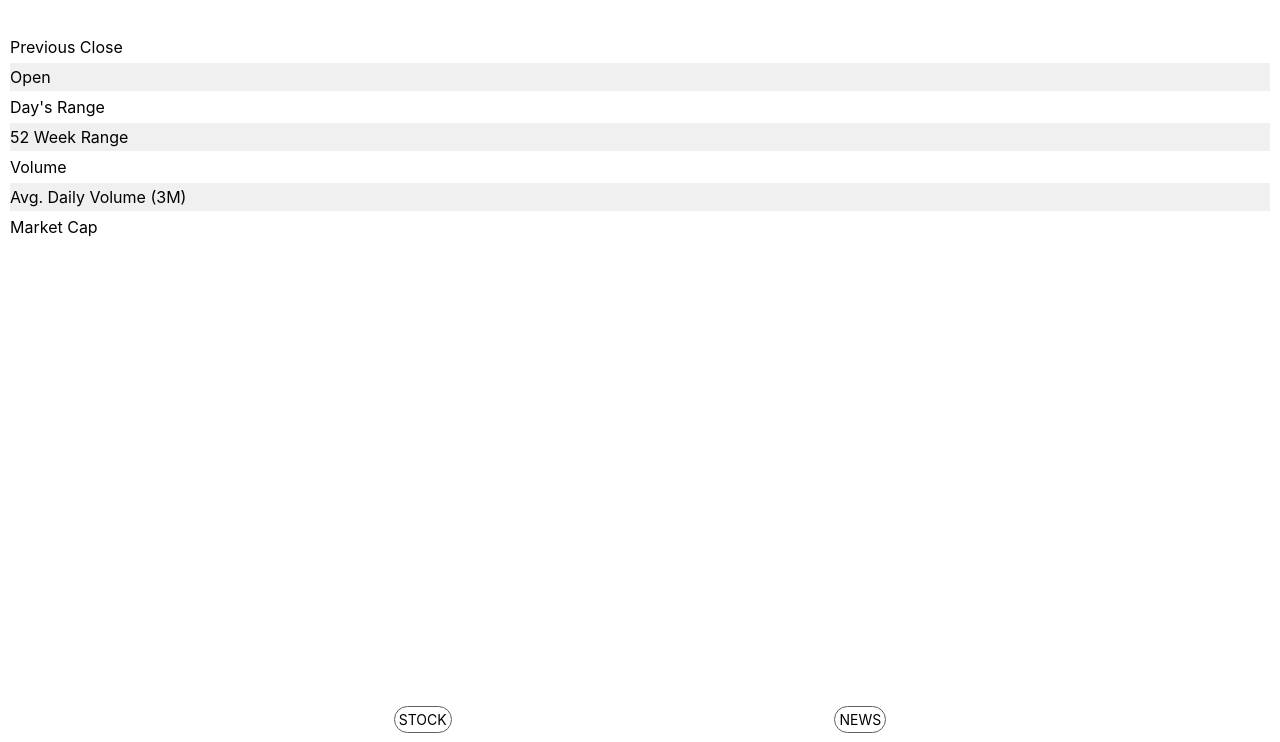
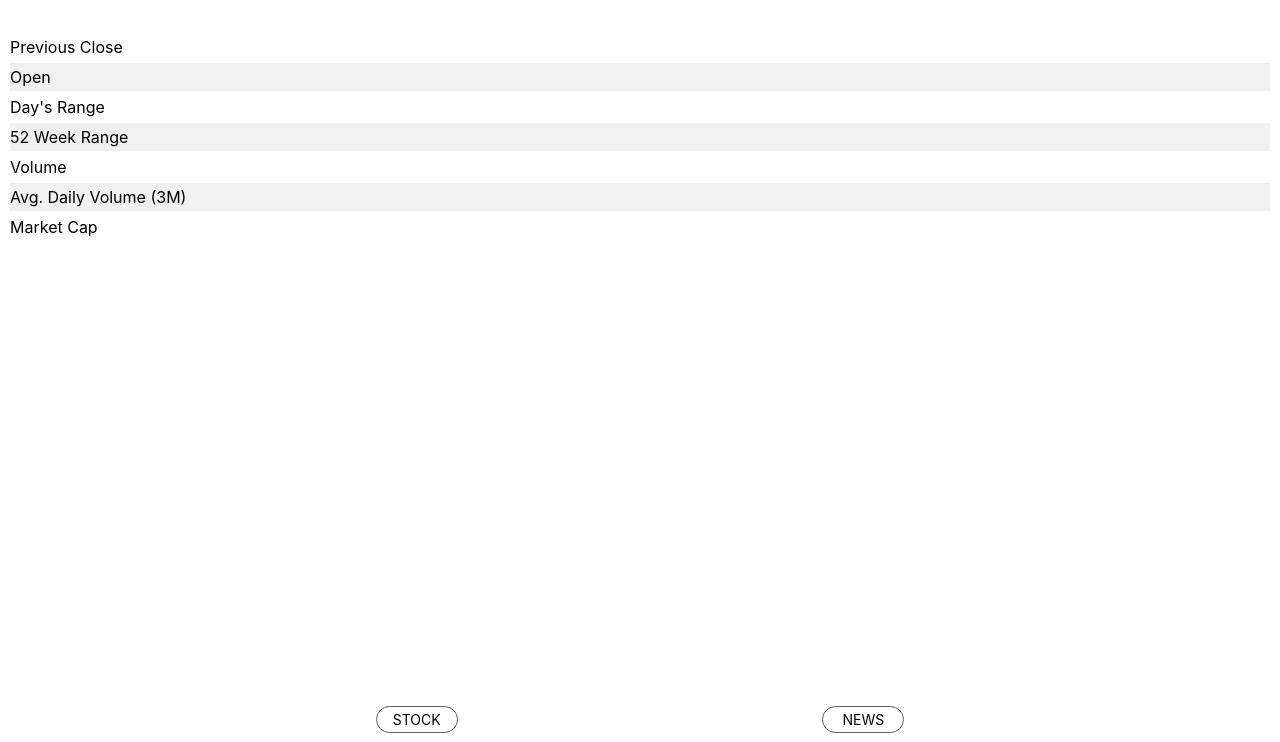
Before and after one commit to kenny-f/TeslaStonk, an Electron app: page index.html in a window 1280 px wide. Shown: the part 58-800 px from the top of the page. Drawn offline with Linux system fonts and the light colour scheme.

Commit message:
add min width to tabs

```diff
--- a/css/index.css
+++ b/css/index.css
@@ -157,3 +157,7 @@ html,
       background-color: white;
       padding-top: 10px;
     }
+
+    .tab {
+      min-width: 80px;
+    }
```
